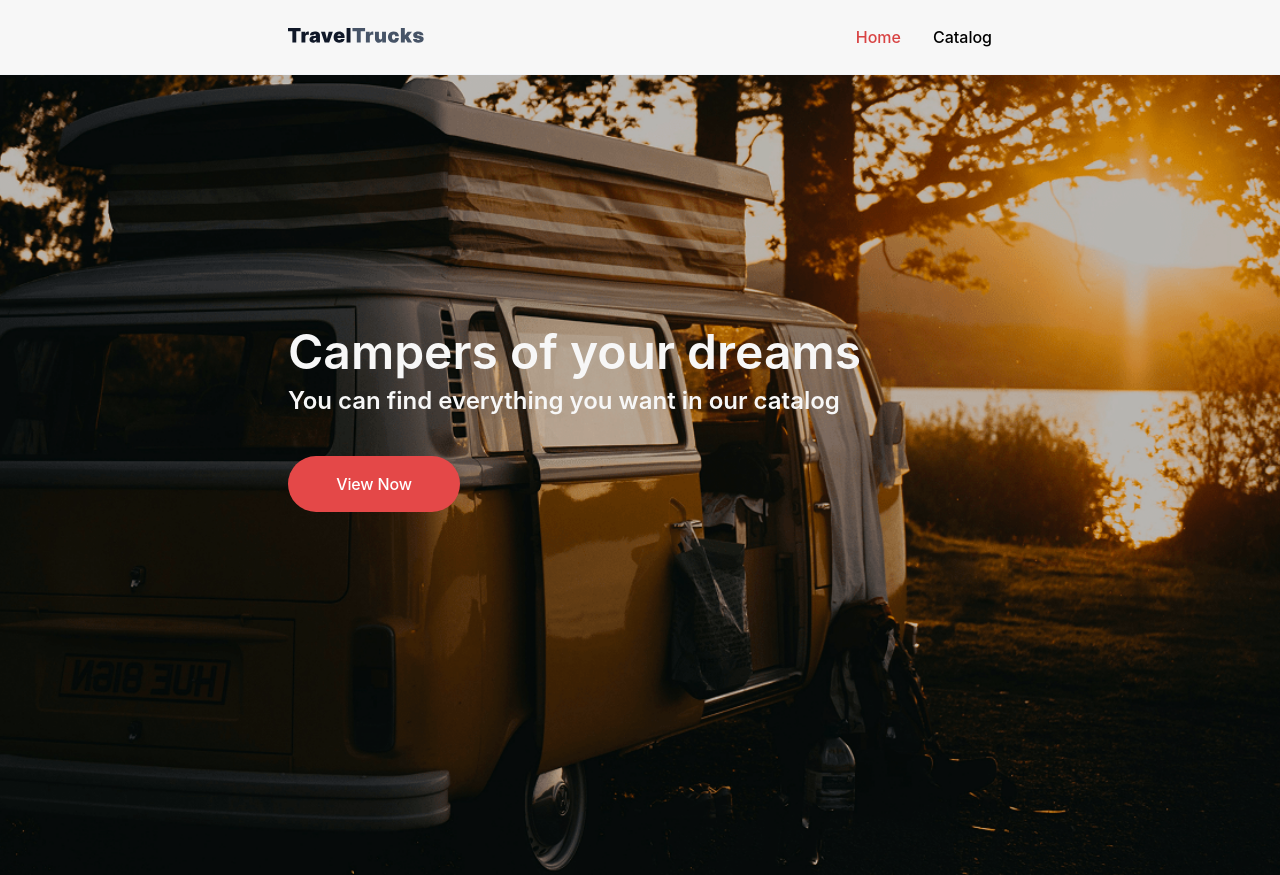
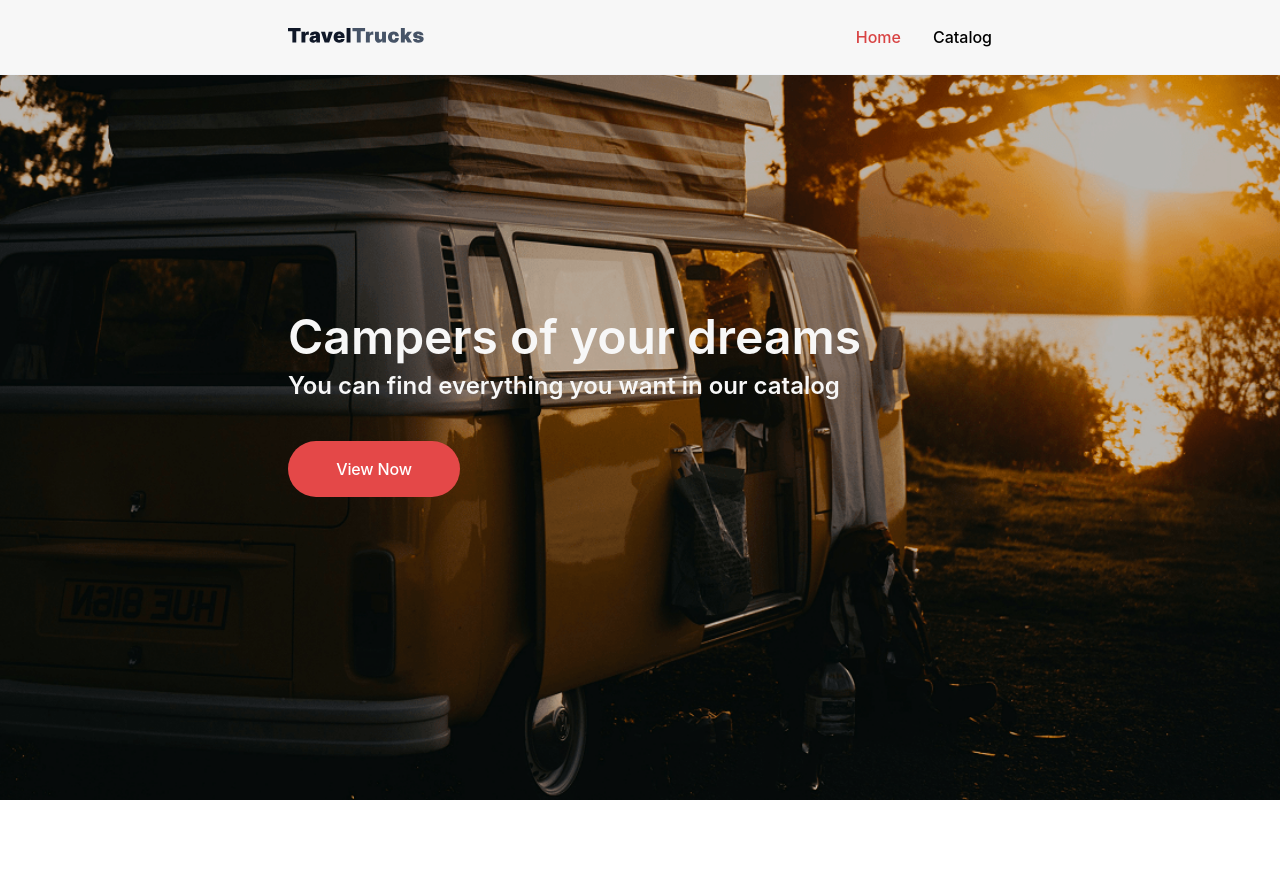
Before and after one commit to sofi-dobriak/travel-trucks, a React (Vite) app: page / in a window 1280 px wide. After the commit the page ends 800 px from the top, so only its background shows below. Built offline with nearby package versions, Linux system fonts and the light colour scheme; a web font is replaced by a local one.

Commit message:
styles: fix position header and fix pages padding top

```diff
--- a/src/components/Header/Header.module.css
+++ b/src/components/Header/Header.module.css
@@ -1,6 +1,10 @@
 .header {
   border-bottom: 1px solid var(--header-border-color);
   background-color: var(--header-bg-color);
+  position: fixed;
+  top: 0;
+  width: 100%;
+  z-index: 100;
 }
 
 .logoNavContainer {
--- a/src/components/HeroScreen/HeroScreen.module.css
+++ b/src/components/HeroScreen/HeroScreen.module.css
@@ -11,7 +11,7 @@
   font-size: 48px;
   line-height: 0.7;
   color: var(--secondary-text-color);
-  padding-top: 260px;
+  padding-top: 320px;
   margin-bottom: 16px;
 }
 
--- a/src/pages/CampersPage/CampersPage.module.css
+++ b/src/pages/CampersPage/CampersPage.module.css
@@ -1,5 +1,5 @@
 .campersPageContainer {
-  padding: 50px 0;
+  padding: 120px 0 50px;
 }
 
 .campersFiltersListContainer {
```
